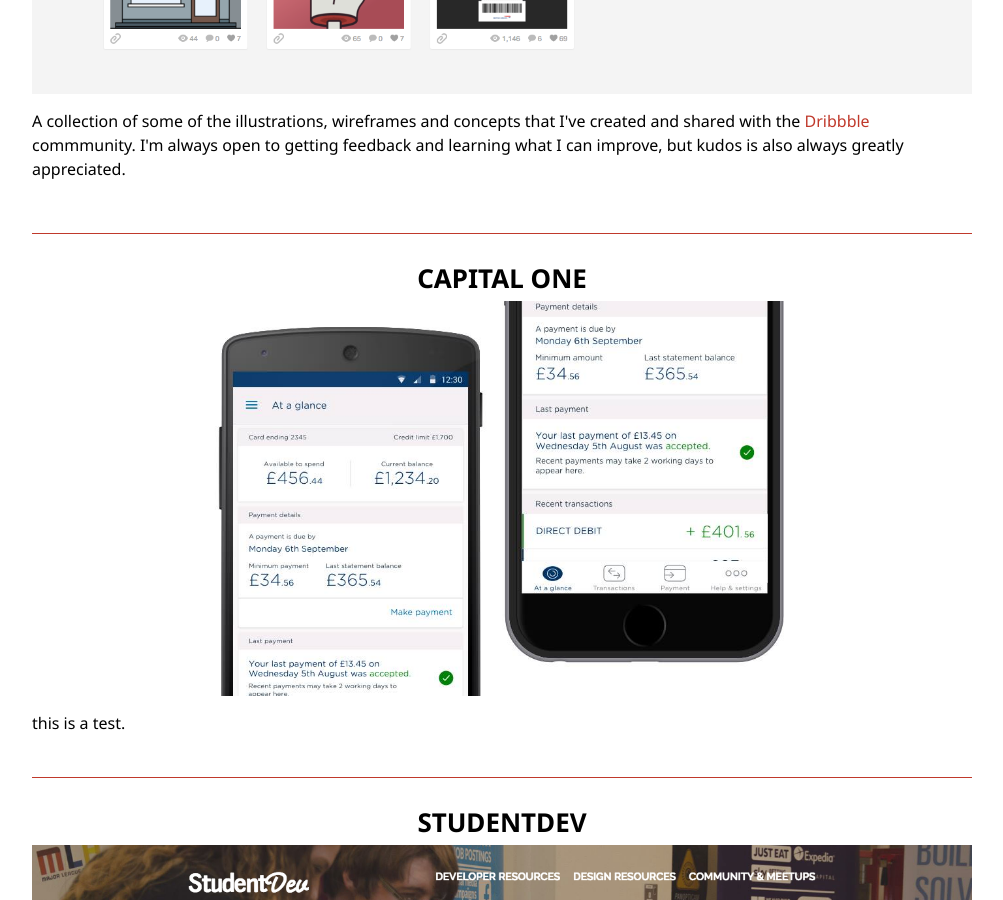
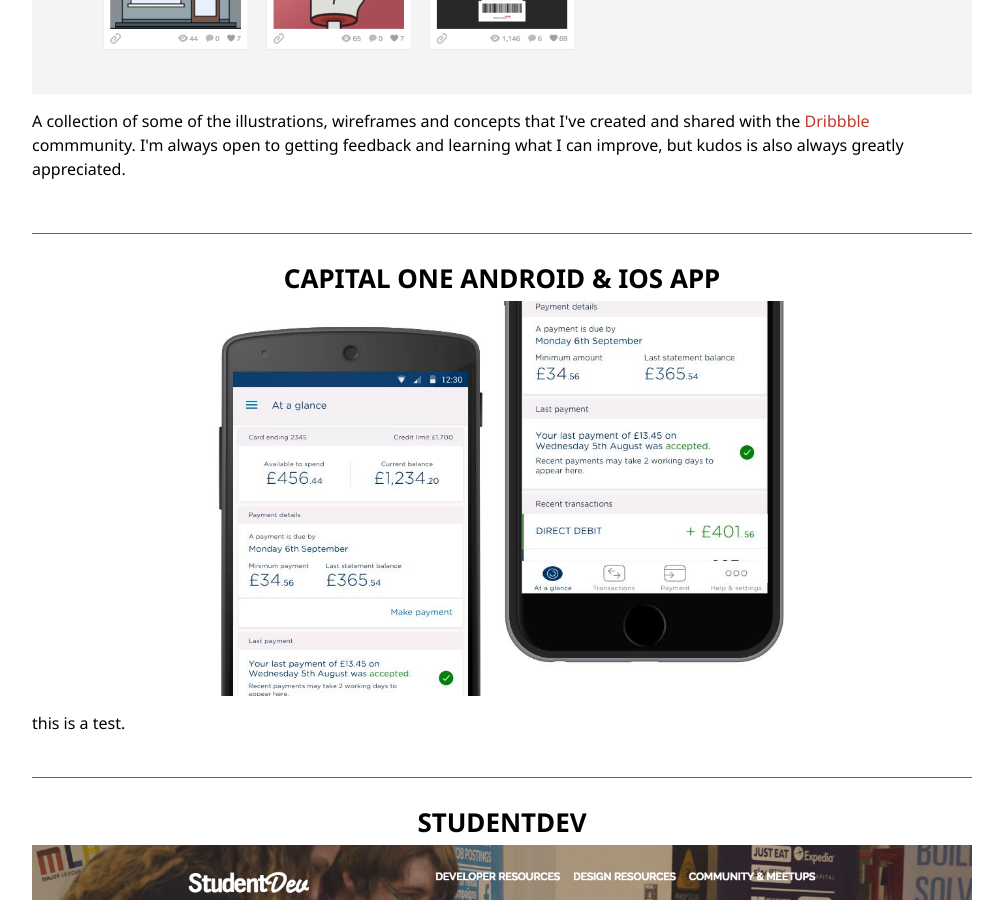
Before and after one commit to syeef/syeefkarim-2016-v0, a Jekyll site: the page built from portfolio/index.md, in a window 1280 px wide and 900 px high, scrolled down 428 px. Shown: the whole window, without its empty margins (138-1141 px from the left). Built offline with Jekyll 4.4.1, drawn with Linux system fonts in a browser that asks for light colours.

Commit message:
add capital one

```diff
--- a/_layouts/portfolio.html
+++ b/_layouts/portfolio.html
@@ -28,7 +28,7 @@
                         <div id="portfolio-wrapper">
 
                                 <div id="portfolio-list-title">
-                                        <h2 id="portfolio-title"><a href="http://capitalone.co.uk/app">Capital One</a></h2>
+                                        <h2 id="portfolio-title"><a href="http://capitalone.co.uk/app">Capital One Android & iOS App</a></h2>
                                 </div>
 
                         <!--        <div id="port-background"
```
